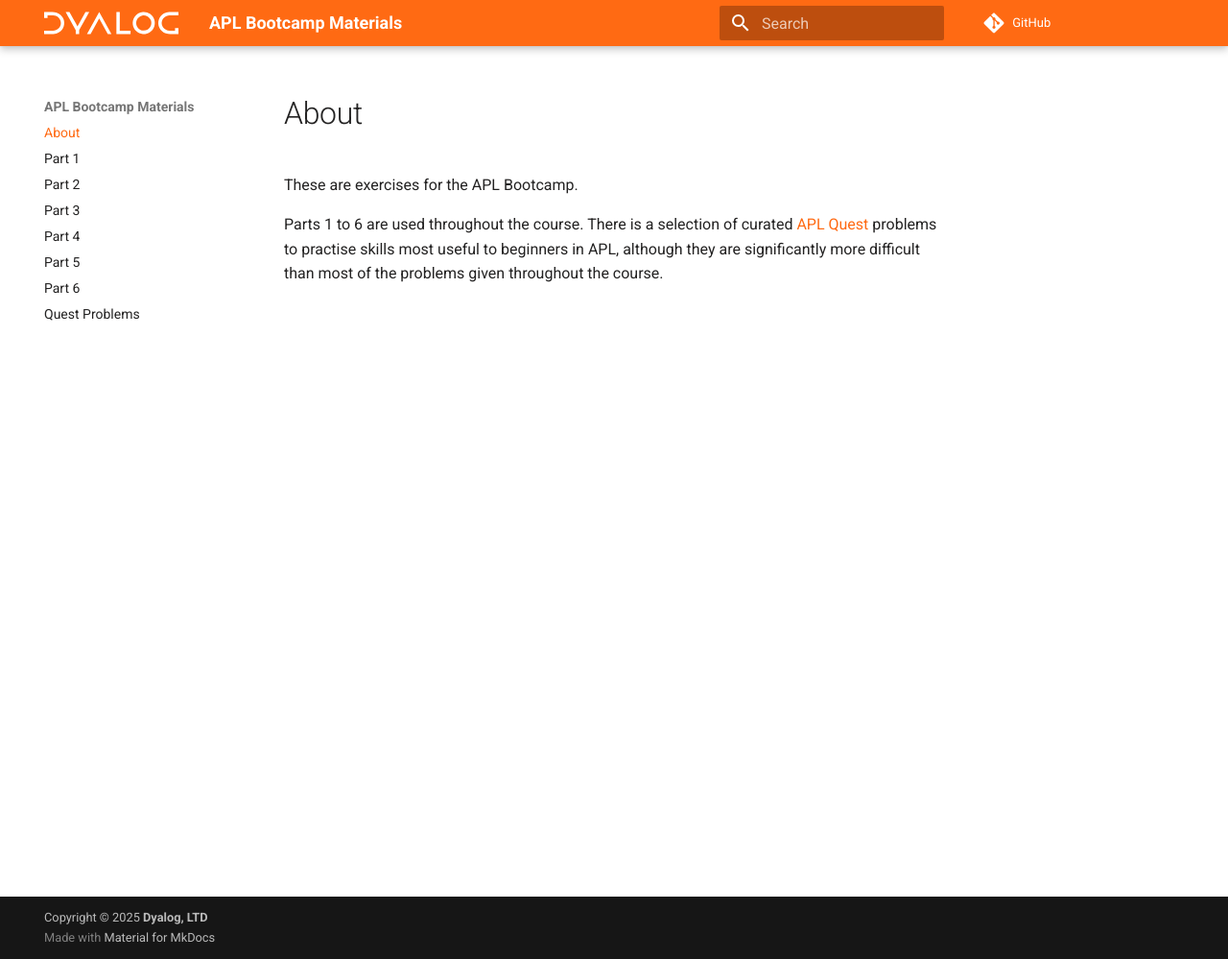
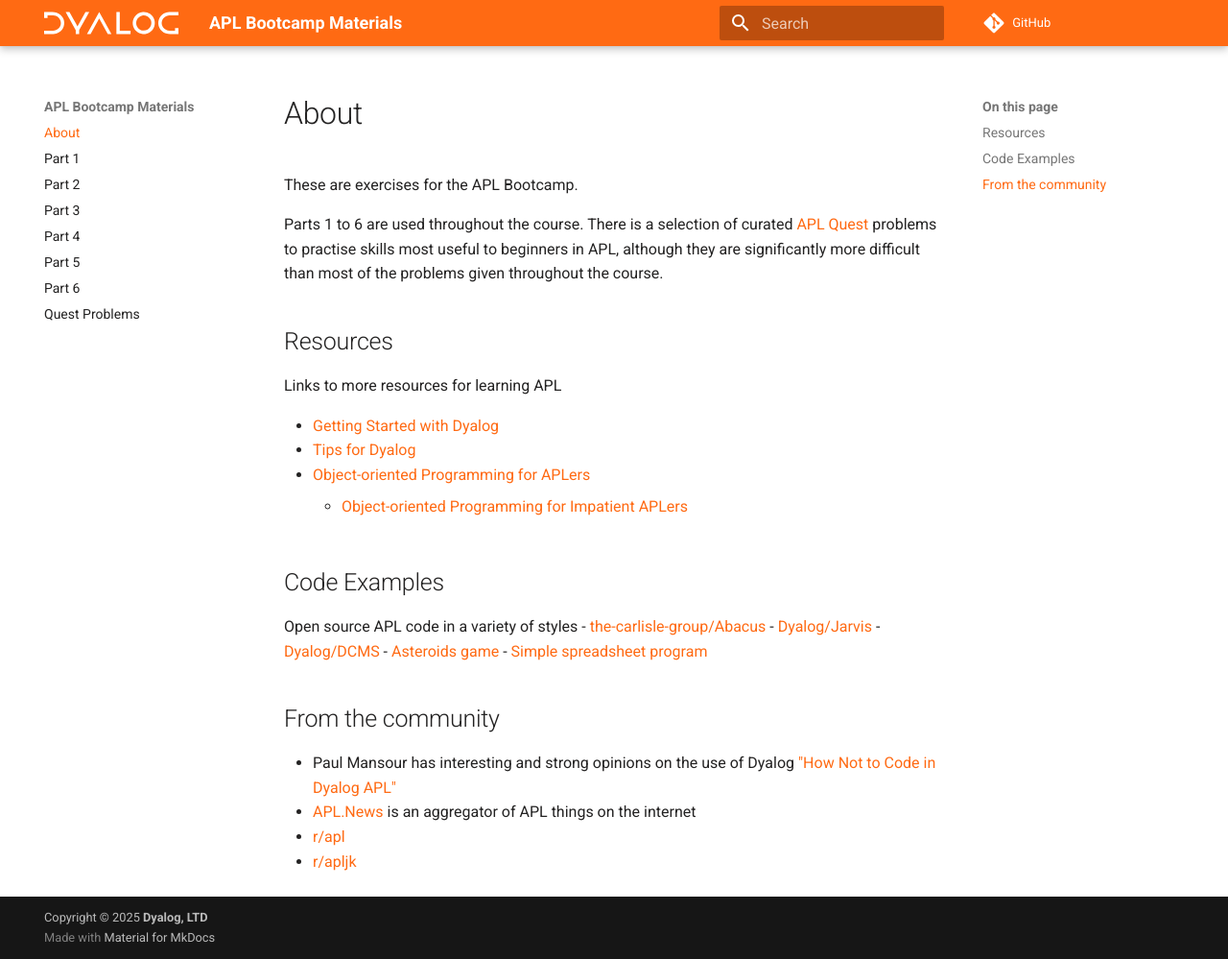
Before and after one commit to rikedyp/APLBootcamp, an MkDocs documentation site: the page built from docs/index.md, in a window 1280 px wide and 999 px high. Shown: the whole window at 96% size. Built offline with MkDocs 1.6.1 and Material for MkDocs 9.7.7, drawn with Linux system fonts in a browser that asks for light colours; comment, search, counter and statistics services are not loaded.

Commit message:
links to resources

```diff
--- a/docs/index.md
+++ b/docs/index.md
@@ -1,4 +1,26 @@
 # About
 These are exercises for the APL Bootcamp.
 
-Parts 1 to 6 are used throughout the course. There is a selection of curated [APL Quest]() problems to practise skills most useful to beginners in APL, although they are significantly more difficult than most of the problems given throughout the course.
+Parts 1 to 6 are used throughout the course. There is a selection of curated [APL Quest](https://apl.quest/) problems to practise skills most useful to beginners in APL, although they are significantly more difficult than most of the problems given throughout the course.
+
+## Resources
+Links to more resources for learning APL
+
+- [Getting Started with Dyalog](https://www.dyalog.com/getting-started.htm)
+- [Tips for Dyalog](https://www.dyalog.com/getting-started/tips.htm)
+- [Object-oriented Programming for APLers](https://docs.dyalog.com/19.0/Object%20Oriented%20Programming%20for%20APL%20Programmers.pdf)
+    - [Object-oriented Programming for Impatient APLers](https://docs.dyalog.com/19.0/Object%20Oriented%20Programming%20for%20Impatient%20APL%20Programmers.pdf)
+
+## Code Examples
+Open source APL code in a variety of styles
+- [the-carlisle-group/Abacus](https://github.com/the-carlisle-group/Abacus)
+- [Dyalog/Jarvis](https://github.com/Dyalog/Jarvis/blob/master/Source/Jarvis.dyalog)
+- [Dyalog/DCMS](https://github.com/Dyalog/DCMS)
+- [Asteroids game](https://github.com/Co-dfns/APL-Asteroids)
+- [Simple spreadsheet program](https://github.com/Co-dfns/APL-Sheets)
+
+## From the community
+- Paul Mansour has interesting and strong opinions on the use of Dyalog ["How Not to Code in Dyalog APL"](https://github.com/the-carlisle-group/Dado/wiki/How-Not-To-Code-In-Dyalog-APL)
+- [APL.News](https://apl.news/) is an aggregator of APL things on the internet
+- [r/apl](https://www.reddit.com/r/apl/)
+- [r/apljk](https://www.reddit.com/r/apljk/)
```
